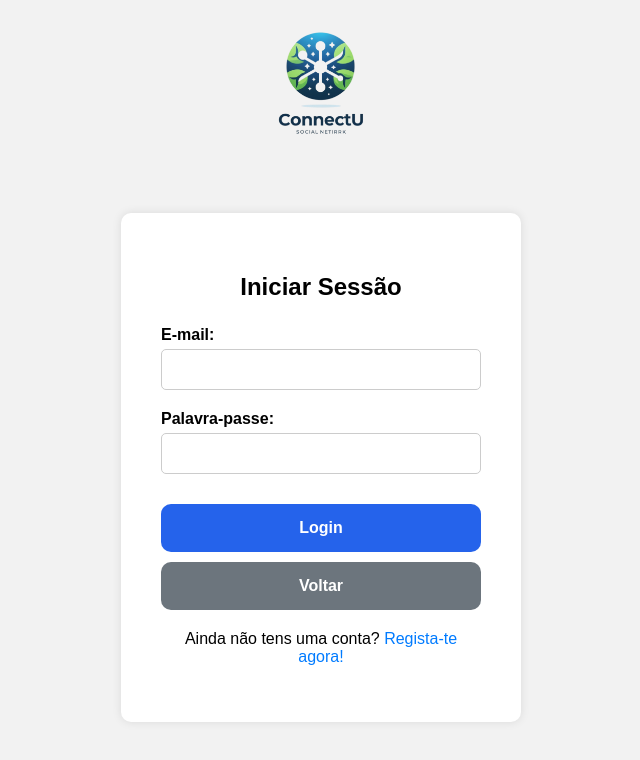
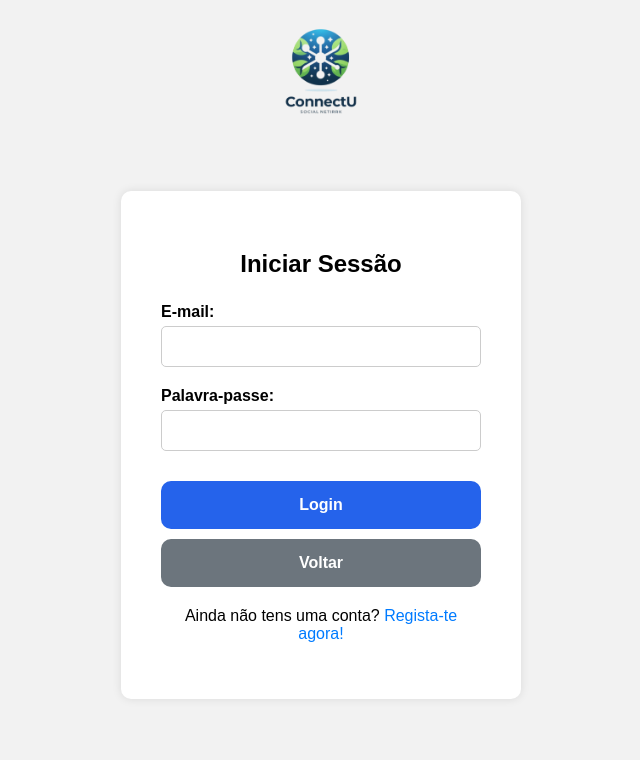
Before and after one commit to diogogonzaga/connectu, a plain HTML site: page login.html in a window 1280 px wide. Shown: the whole page, without its empty margins (319-959 px from the left). Drawn offline with Linux system fonts and the light colour scheme.

Commit message:
Change width logo

```diff
--- a/login.css
+++ b/login.css
@@ -10,7 +10,7 @@ body {
 }
 
 .logo {
-  width: 120px;
+  width: 100px;
   margin: 20px auto;
   display: block;
   margin-top: 1%;
--- a/registro.css
+++ b/registro.css
@@ -20,7 +20,7 @@ body {
    LOGO
 ======================= */
 .logo {
-  width: 120px;
+  width: 100px;
   display: block;
   margin: 25px auto 15px;
 }
```
